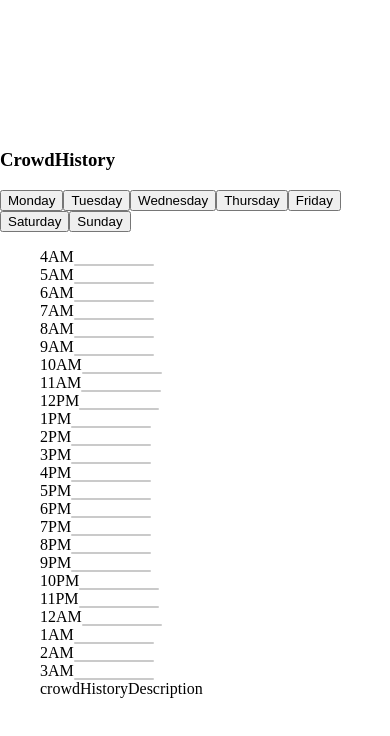
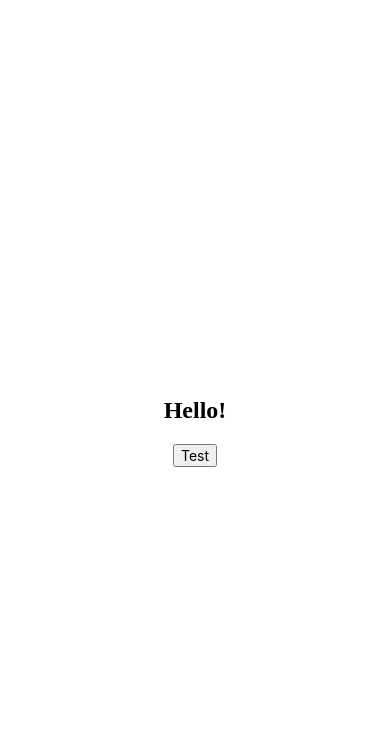
Before and after one commit to jeremdow/expo-project, a React Native app: screen / in a window 390 px wide. Shown: the top 736 px of the page. Built offline with nearby package versions, Linux system fonts and the light colour scheme.

Commit message:
Add additional components. [WIP]

```diff
--- a/App.js
+++ b/App.js
@@ -1,7 +1,9 @@
 import { StatusBar } from 'expo-status-bar';
 import React from 'react';
-import { StyleSheet, View } from 'react-native';
+import { StyleSheet, Text, View } from 'react-native';
+import Button from './components/Button';
 import CrowdHistory from './components/CrowdHistory';
+import Heading from './components/Heading';
 import crowdHistoryMapper from './components/CrowdHistory/utils';
 import clubCapacity from './mockdata/clubCapacity';
 
@@ -17,7 +19,12 @@ const styles = StyleSheet.create({
 export default function App() {
   return (
     <View style={styles.container}>
-      <CrowdHistory clubCapacity={crowdHistoryMapper(clubCapacity)} />
+      <Heading variant="h1" component="h2">
+        Hello!
+      </Heading>
+      <Button>
+        <Text>Test</Text>
+      </Button>
       <StatusBar style="auto" />
     </View>
   );
--- /dev/null
+++ b/components/Button/Button.jsx
@@ -0,0 +1,10 @@
+import React from 'react';
+import ButtonPropTypes from './propTypes';
+
+function Button({ children }) {
+  return <button type="button">{children}</button>;
+}
+
+Button.propTypes = ButtonPropTypes;
+
+export default Button;
--- /dev/null
+++ b/components/Button/index.js
@@ -0,0 +1,11 @@
+import React from 'react';
+import ButtonView from './Button';
+import ButtonPropTypes from './propTypes';
+
+function Button({ children }) {
+  return <ButtonView>{children}</ButtonView>;
+}
+
+Button.propTypes = ButtonPropTypes;
+
+export default Button;
--- /dev/null
+++ b/components/Button/propTypes.js
@@ -0,0 +1,7 @@
+import PropTypes from 'prop-types';
+
+const ButtonPropTypes = {
+  children: PropTypes.element.isRequired,
+};
+
+export default ButtonPropTypes;
--- a/components/CrowdHistory/utils.js
+++ b/components/CrowdHistory/utils.js
@@ -50,6 +50,10 @@ export function orderList(list) {
   return newList;
 }
 
+export const labels = range(0, 24).map((hour) =>
+  moment(hour, ['H']).format('hA'),
+);
+
 const crowdHistoryMapper = (data) => {
   const maxCapacity = getMaxCapacity(data.maxCapacity, data.crowdHistory);
   const crowdHistoryByWeek = groupBy(data.crowdHistory, (p) => p.weekDay);
@@ -58,7 +62,7 @@ const crowdHistoryMapper = (data) => {
     weekData[day] = getHourValuesByDay(crowdHistoryByWeek[day], maxCapacity);
   });
 
-  const labels = range(0, 24).map((hour) => moment(hour, ['H']).format('hA'));
+  // const labels = range(0, 24).map((hour) => moment(hour, ['H']).format('hA'));
 
   return {
     ...data,
--- /dev/null
+++ b/components/Heading/Heading.js
@@ -0,0 +1,12 @@
+import React from 'react';
+import HeadingPropTypes from './propTypes';
+
+function Heading({ variant, component, children }) {
+  const Component = component || variant;
+
+  return <Component>{children}</Component>;
+}
+
+Heading.propTypes = HeadingPropTypes;
+
+export default Heading;
--- /dev/null
+++ b/components/Heading/index.js
@@ -0,0 +1,15 @@
+import React from 'react';
+import HeadingView from './Heading';
+import HeadingPropTypes from './propTypes';
+
+function Heading({ variant, component, children }) {
+  return (
+    <HeadingView variant={variant} component={component}>
+      {children}
+    </HeadingView>
+  );
+}
+
+Heading.propTypes = HeadingPropTypes;
+
+export default Heading;
--- /dev/null
+++ b/components/Heading/propTypes.js
@@ -0,0 +1,9 @@
+import PropTypes from 'prop-types';
+
+const HeadingPropTypes = {
+  variant: PropTypes.string.isRequired,
+  component: PropTypes.string,
+  children: PropTypes.string.isRequired,
+};
+
+export default HeadingPropTypes;
```
Also changed, not shown: components/Button/Button.native.jsx (added, +15 -0 lines), components/Heading/Heading.native.jsx (added, +19 -0 lines).
